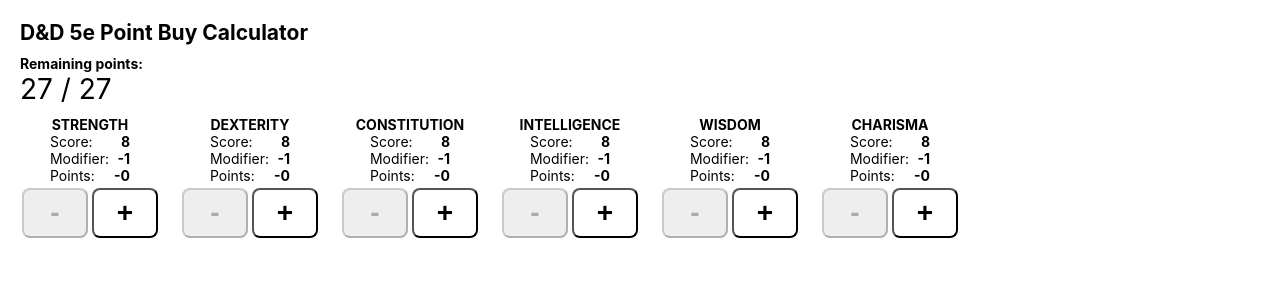
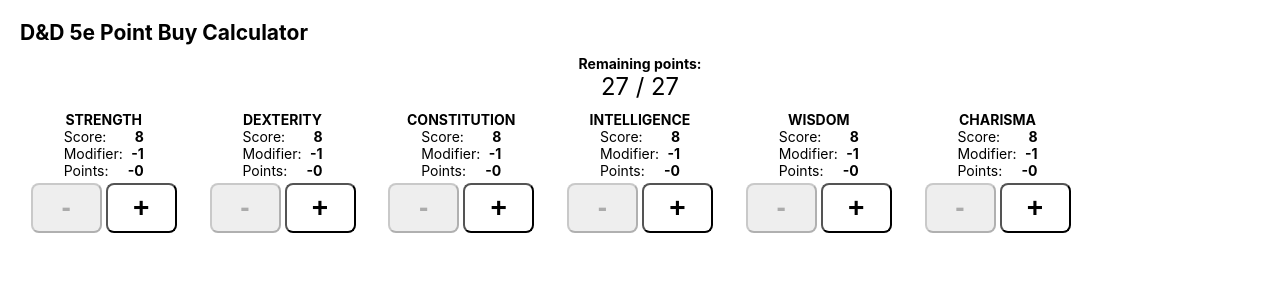
Before and after one commit to rush340/dnd-ability-calc, a React (Create React App) app: page / in a window 1280 px wide. Shown: the top 300 px of the page. Built offline with nearby package versions, Linux system fonts and the light colour scheme.

Commit message:
change to a more centered layout

```diff
--- a/src/AbilitiesPanel.css
+++ b/src/AbilitiesPanel.css
@@ -1,13 +1,13 @@
 .abilities-container {
   display: grid;
-  grid-template-columns: repeat(auto-fill, 160px);
-  justify-items: left;
+  grid-template-columns: repeat(auto-fill, 150px);
+  column-gap: 20px;
+  row-gap: 10px;
+  justify-content: space-evenly;
 }
 
 .ability {
-  width: calc(100% - 20px);
-  padding-right: 20px;
-  padding-bottom: 10px;
+  width: 100%;
 }
 
 .ability-name {
--- a/src/App.css
+++ b/src/App.css
@@ -10,9 +10,10 @@
 }
 
 .points-container {
+  text-align: center;
   margin-bottom: 10px;
 }
 
 .points {
-  font-size: 2em;
+  font-size: 1.7em;
 }
```
